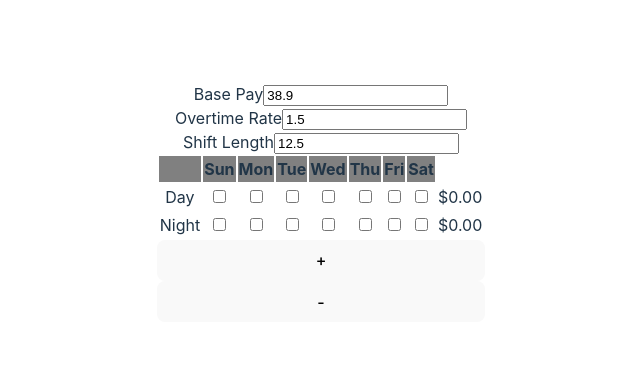
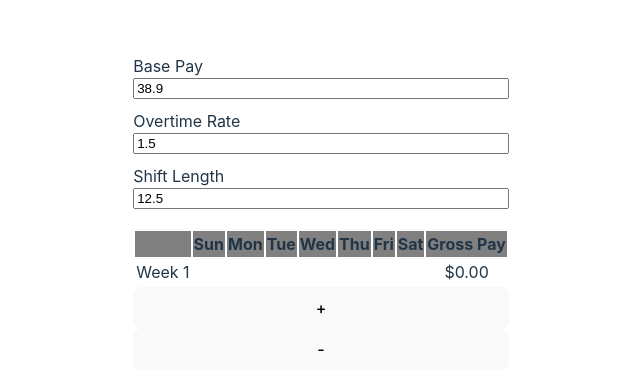
Before and after one commit to dkwhiting/shift-pay, a React (Vite) app: page / in a window 1280 px wide. Shown: the part 198-588 px from the top of the page, without its empty margins (319-959 px from the left). Built offline with nearby package versions, Linux system fonts and the light colour scheme.

Commit message:
Changed table format, added icons

```diff
--- a/package.json
+++ b/package.json
@@ -14,6 +14,7 @@
     "react-dom": "^18.2.0"
   },
   "devDependencies": {
+    "@iconify/react": "^4.1.1",
     "@types/react": "^18.0.37",
     "@types/react-dom": "^18.0.11",
     "@vitejs/plugin-react": "^4.0.0",
--- a/src/App.css
+++ b/src/App.css
@@ -13,3 +13,16 @@
 thead:nth-child(odd) {
   background-color: gray;
 }
+
+.form-section {
+  display: flex;
+  flex-direction: column;
+  text-align: left;
+}
+
+form {
+  display: flex;
+  flex-direction: column;
+  gap: 10px;
+  padding: 20px 0;
+}
--- a/src/App.jsx
+++ b/src/App.jsx
@@ -32,10 +32,11 @@ function App() {
               <th>Thu</th>
               <th>Fri</th>
               <th>Sat</th>
+              <th>Gross Pay</th>
             </tr>
           </thead>
           {weekCount.map((week) => (
-            <ShiftRows key={week} payInfo={payInfo} />
+            <ShiftRows key={week} weekCount={week} payInfo={payInfo} />
           ))}
         </table>
         <button onClick={()=>setWeekCount(weekCount => [...weekCount, weekCount.length + 1])}>+</button>
--- a/src/Checkbox.jsx
+++ b/src/Checkbox.jsx
@@ -1,35 +1,64 @@
 import React, {useEffect, useState} from 'react'
 import { calcShiftPay } from './utils/calcs'
+import { Icon } from '@iconify/react'
 
-const Checkbox = ({shift, day, setCheckedDays, setCheckedNights}) => {
-  const [checked, setChecked] = useState(false)
+const Checkbox = ({day, checkedDays, checkedNights, setCheckedDays, setCheckedNights}) => {
+  const [shift, setShift] = useState(0)
 
   const handleChange = () => {
-    setChecked(!checked)
+    if (shift === 2){
+      setShift(0)
+    } else {
+      setShift(shift + 1)
+    }
+    console.log(shift)
   }
 
   useEffect(()=>{
-    if (checked) {
-      if (shift === 'day'){
-        setCheckedDays(checkedDays => [...checkedDays, day])
-      } else {
-        setCheckedNights(checkedNights => [...checkedNights, day])
-      }
-    } else {
-      if (shift === 'day'){
+    if (shift === 0) {
       setCheckedDays(checkedDays=> checkedDays.filter(key => {
         return key !== day
       }));
-      } else {
       setCheckedNights(checkedNights => checkedNights.filter(key => {
         return key !== day
       }));
+    } else if (shift === 1) {
+      setCheckedDays(checkedDays => [...checkedDays, day])
+      setCheckedNights(checkedNights => checkedNights.filter(key => {
+        return key !== day
+      }));
+    } else if (shift === 2) {
+      setCheckedNights(checkedNights => [...checkedNights, day])
+      setCheckedDays(checkedDays=> checkedDays.filter(key => {
+        return key !== day
+      }));
     }
-    }
-  }, [checked])
+
+
+
+    // if (checked) {
+    //   if (shift === '1'){
+    //     setCheckedDays(checkedDays => [...checkedDays, day])
+    //   } else if (shift === '2') {
+    //     setCheckedNights(checkedNights => [...checkedNights, day])
+    //   }
+    // } else {
+    //   if (shift === '1'){
+    //     setCheckedDays(checkedDays=> checkedDays.filter(key => {
+    //       return key !== day
+    //     }));
+    //   } else if (shift === '2'){
+    //     setCheckedNights(checkedNights => checkedNights.filter(key => {
+    //       return key !== day
+    //     }));
+    //   }
+    // }
+  }, [shift])
 
   return (
-    <input type="checkbox" checked={checked} onChange={handleChange}/>
+    <div style={{width: '20px', height: '20px'}} onClick={handleChange}>
+      {shift === 1 ? <Icon icon='noto-v1:sun'/> : shift === 2 ? <Icon icon='ph:moon-fill'/> : null}
+    </div>
   )
 }
 
--- a/src/ShiftRows.jsx
+++ b/src/ShiftRows.jsx
@@ -2,7 +2,7 @@ import React, {useEffect, useState} from 'react'
 import Checkbox from './Checkbox'
 import { calcOvertimePay, calcShiftPay } from './utils/calcs'
 
-const ShiftRows = ({payInfo}) => {
+const ShiftRows = ({payInfo, weekCount}) => {
   const [checkedDays, setCheckedDays] = useState([])
   const [checkedNights, setCheckedNights] = useState([])
   const [dayTotal, setDayTotal] = useState(0)
@@ -24,36 +24,25 @@ const ShiftRows = ({payInfo}) => {
     const overtimeSum = calcOvertimePay(payInfo, checkedDays.length, checkedNights.length)
     setNightTotal((baseSum+overtimeSum).toFixed(2))
 
+  }, [checkedNights, payInfo])
 
-  }, [checkedNights, payInfo])
+  useEffect(()=>{
+    setGrandTotal((+dayTotal + +nightTotal).toFixed(2))
+  }, [dayTotal, nightTotal])
+
+  const daysList = ["sunday", "monday", "tuesday", "wednesday", "thursday", "friday", "saturday"]
 
   return (
     <>
       <tbody>
         <tr>
-          <td>Day</td>
-          <td><Checkbox shift="day" day="sunday" checkedDays={checkedDays} setCheckedDays={setCheckedDays} checkedNights={checkedNights} setCheckedNights={setCheckedNights} /></td>
-          <td><Checkbox shift="day" day="monday" checkedDays={checkedDays} setCheckedDays={setCheckedDays} checkedNights={checkedNights} setCheckedNights={setCheckedNights} /></td>
-          <td><Checkbox shift="day" day="tuesday" checkedDays={checkedDays} setCheckedDays={setCheckedDays} checkedNights={checkedNights} setCheckedNights={setCheckedNights} /></td>
-          <td><Checkbox shift="day" day="wednesday" checkedDays={checkedDays} setCheckedDays={setCheckedDays} checkedNights={checkedNights} setCheckedNights={setCheckedNights} /></td>
-          <td><Checkbox shift="day" day="thursday" checkedDays={checkedDays} setCheckedDays={setCheckedDays} checkedNights={checkedNights} setCheckedNights={setCheckedNights} /></td>
-          <td><Checkbox shift="day" day="friday" checkedDays={checkedDays} setCheckedDays={setCheckedDays} checkedNights={checkedNights} setCheckedNights={setCheckedNights} /></td>
-          <td><Checkbox shift="day" day="saturday" checkedDays={checkedDays} setCheckedDays={setCheckedDays} checkedNights={checkedNights} setCheckedNights={setCheckedNights} /></td>
-          <td>${dayTotal}</td>
+          <td>Week {weekCount}</td>
+          {daysList.map((day, i) => {
+            return <td key={`day-${i}`}><Checkbox shift="day" day={day} checkedDays={checkedDays} setCheckedDays={setCheckedDays} checkedNights={checkedNights} setCheckedNights={setCheckedNights} /></td>
+          })}
+         <td>${grandTotal}</td>
         </tr>
-      </tbody>
-      <tbody>
-        <tr>
-          <td>Night</td>
-          <td><Checkbox shift="night" day="sunday" checkedDays={checkedDays} setCheckedDays={setCheckedDays} checkedNights={checkedNights} setCheckedNights={setCheckedNights} /></td>
-          <td><Checkbox shift="night" day="monday" checkedDays={checkedDays} setCheckedDays={setCheckedDays} checkedNights={checkedNights} setCheckedNights={setCheckedNights} /></td>
-          <td><Checkbox shift="night" day="tuesday" checkedDays={checkedDays} setCheckedDays={setCheckedDays} checkedNights={checkedNights} setCheckedNights={setCheckedNights} /></td>
-          <td><Checkbox shift="night" day="wednesday" checkedDays={checkedDays} setCheckedDays={setCheckedDays} checkedNights={checkedNights} setCheckedNights={setCheckedNights} /></td>
-          <td><Checkbox shift="night" day="thursday" checkedDays={checkedDays} setCheckedDays={setCheckedDays} checkedNights={checkedNights} setCheckedNights={setCheckedNights} /></td>
-          <td><Checkbox shift="night" day="friday" checkedDays={checkedDays} setCheckedDays={setCheckedDays} checkedNights={checkedNights} setCheckedNights={setCheckedNights} /></td>
-          <td><Checkbox shift="night" day="saturday" checkedDays={checkedDays} setCheckedDays={setCheckedDays} checkedNights={checkedNights} setCheckedNights={setCheckedNights} /></td>
-          <td>${nightTotal}</td>
-        </tr>
+
       </tbody>
    </>
   )
```
Also changed, not shown: 1 other file (tests, documents, lock files or other folders). Lines whose indentation alone changed are shown as unchanged.
